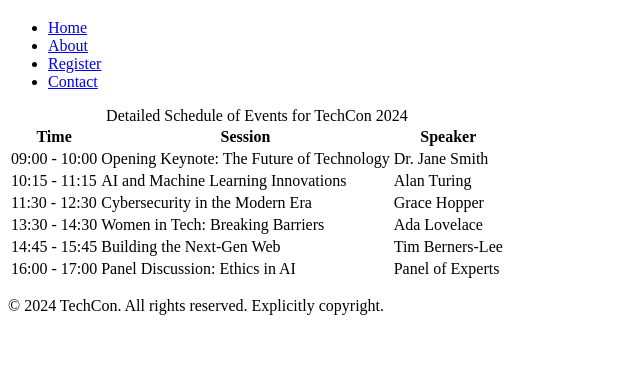
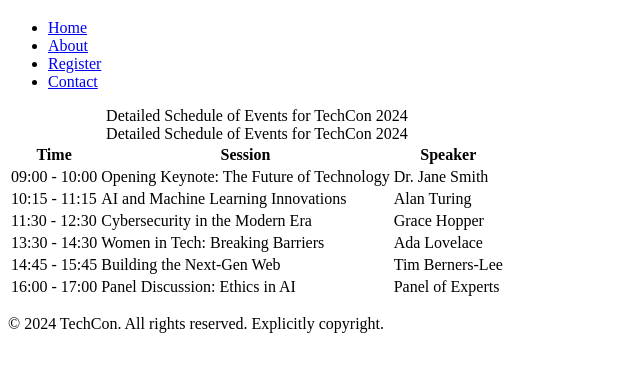
Before and after one commit to Wishazm/TechCon_HTML, a plain HTML site: page techcon_website/schedule.html in a window 1280 px wide. Shown: the part 61-432 px from the top of the page, without its empty margins (0-640 px from the left). Drawn offline with Linux system fonts and the light colour scheme.

Commit message:
schedule page

```diff
--- a/techcon_website/schedule.html
+++ b/techcon_website/schedule.html
@@ -64,6 +64,9 @@
             <td>Panel of Experts</td>
           </tr>
         </tbody>
+        <caption>
+          Detailed Schedule of Events for TechCon 2024
+        </caption>
       </table>
     </main>
 
```
